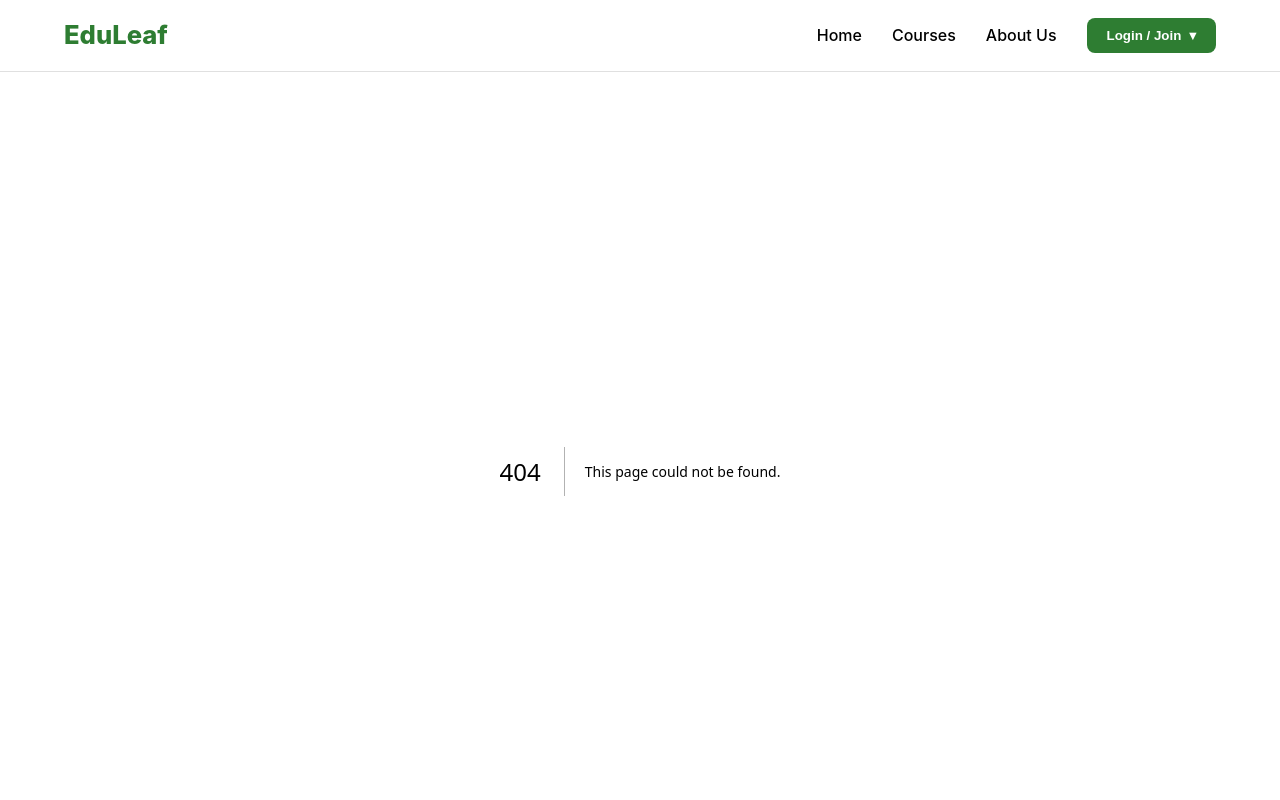
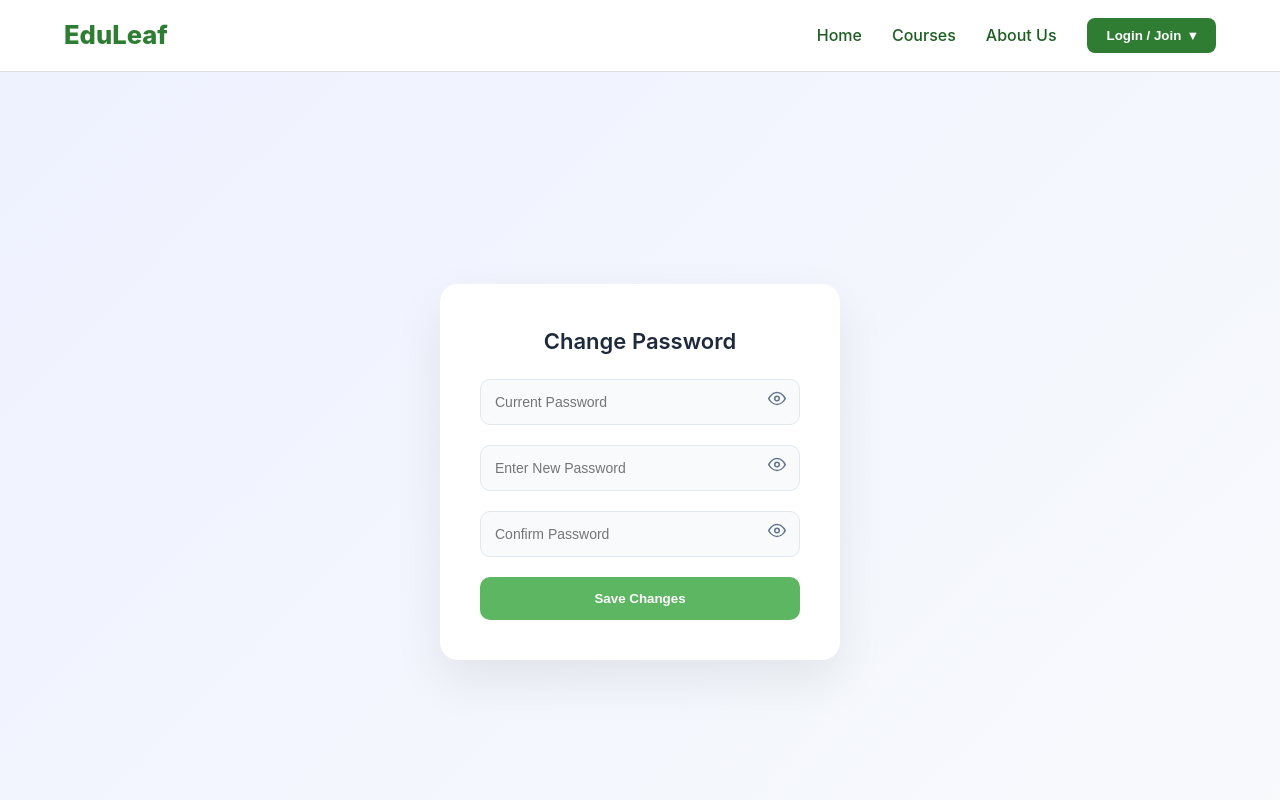
Before and after one commit to Prasoonsoni398/NavKalpana-RICR-NK-0012, a Next.js app in the folder frontend/: page /auth/change-password in a window 1280 px wide. Before the commit this address had no page. Shown: the top 800 px of the page. Built offline with nearby package versions, Linux system fonts and the light colour scheme; no server answers.

Commit message:
feat: implement Change Password functionality with validation and API integration; add styles and user service

```diff
--- a/frontend/app/auth/reset-password/page.tsx
+++ b/frontend/app/auth/change-password/page.tsx
@@ -1,10 +1,11 @@
 "use client";
 
 import { useState } from "react";
-import styles from "@/styles/ResetPassword.module.css";
+import styles from "@/styles/ChangePassword.module.css";
 import { FiEye } from "react-icons/fi";
+import { userService } from "@/services/user.services";
 
-export default function ResetPassword() {
+export default function ChangePassword() {
   const [current, setCurrent] = useState("");
   const [newPass, setNewPass] = useState("");
   const [confirm, setConfirm] = useState("");
@@ -12,6 +13,11 @@ export default function ResetPassword() {
   const [hoverCurrent, setHoverCurrent] = useState(false);
   const [hoverNew, setHoverNew] = useState(false);
   const [hoverConfirm, setHoverConfirm] = useState(false);
+
+  const [loading, setLoading] = useState(false);
+  const [error, setError] = useState("");
+  const [message, setMessage] = useState("");
+
 
   const validatePassword = (password: string) => {
     const regex =
@@ -24,17 +30,37 @@ export default function ResetPassword() {
     newPass === confirm &&
     current.length > 0;
 
-  const handleSubmit = (e: React.FormEvent) => {
+  // ✅ API CALL ADDED HERE
+  const handleSubmit = async (e: React.FormEvent) => {
     e.preventDefault();
     if (!isFormValid) return;
 
-    alert("Password updated successfully!");
+    setLoading(true);
+    setError("");
+    setMessage("");
+
+    try {
+      const res = await userService.changepassword({
+        oldpassword: current,
+        newpassword: newPass,
+        confirmpassword:confirm,
+      });
+
+      setMessage(res.message || "Password updated successfully!");
+      setCurrent("");
+      setNewPass("");
+      setConfirm("");
+    } catch (err: any) {
+      setError(err.response?.data?.message || "Something went wrong!");
+    } finally {
+      setLoading(false);
+    }
   };
 
   return (
     <div className={styles.container}>
       <form className={styles.form} onSubmit={handleSubmit}>
-        <h2 className={styles.title}>Reset Password</h2>
+        <h2 className={styles.title}>Change Password</h2>
 
         {/* Current Password */}
         <div className={styles.inputWrapper}>
@@ -74,7 +100,6 @@ export default function ResetPassword() {
           </span>
         </div>
 
-        {/* Live Validation */}
         {newPass && !validatePassword(newPass) && (
           <p className={styles.error}>
             Must be 8+ characters, include uppercase, lowercase,
@@ -101,18 +126,23 @@ export default function ResetPassword() {
           </span>
         </div>
 
+
         {confirm && newPass !== confirm && (
           <p className={styles.error}>Passwords do not match</p>
         )}
+
+        {/* API Error / Success Message */}
+        {error && <p className={styles.error}>{error}</p>}
+        {message && <p className={styles.success}>{message}</p>}
 
         <button
           type="submit"
           className={`${styles.button} ${
             !isFormValid ? styles.disabled : ""
           }`}
-          disabled={!isFormValid}
+          disabled={!isFormValid || loading}
         >
-          Save Changes
+          {loading ? "Please wait..." : "Save Changes"}
         </button>
       </form>
     </div>
--- /dev/null
+++ b/frontend/services/user.services.ts
@@ -0,0 +1,19 @@
+import { api } from "../lib/api";
+import type { Changepasswordrequest } from "@/models/user.model";
+
+class UserService {
+  private baseUrl = "/users";
+
+  // CHANGE PASSWORD
+  async changepassword(
+    data: Changepasswordrequest
+  ): Promise<{ message: string }> {
+    const response = await api.post(
+      `${this.baseUrl}/change-password`,
+      data
+    );
+    return response.data;
+  }
+}
+
+export const userService = new UserService();
```
Also changed, not shown: frontend/models/user.model.ts (added, +9 -0 lines), frontend/app/student/course/[id]/page.tsx (renamed from frontend/app/student/my-courses/course/[id]/page.tsx), frontend/styles/ChangePassword.module.css (renamed from frontend/styles/ResetPassword.module.css).
